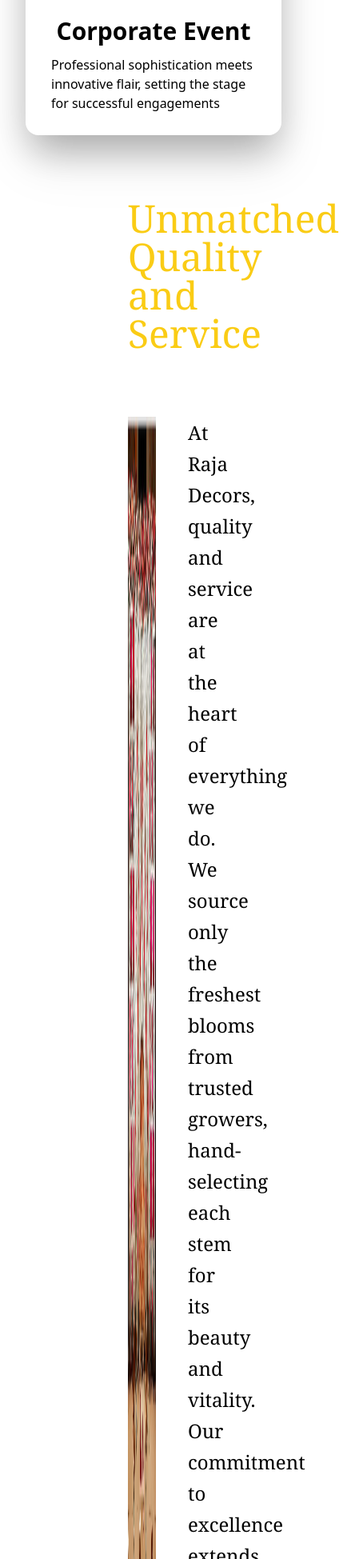
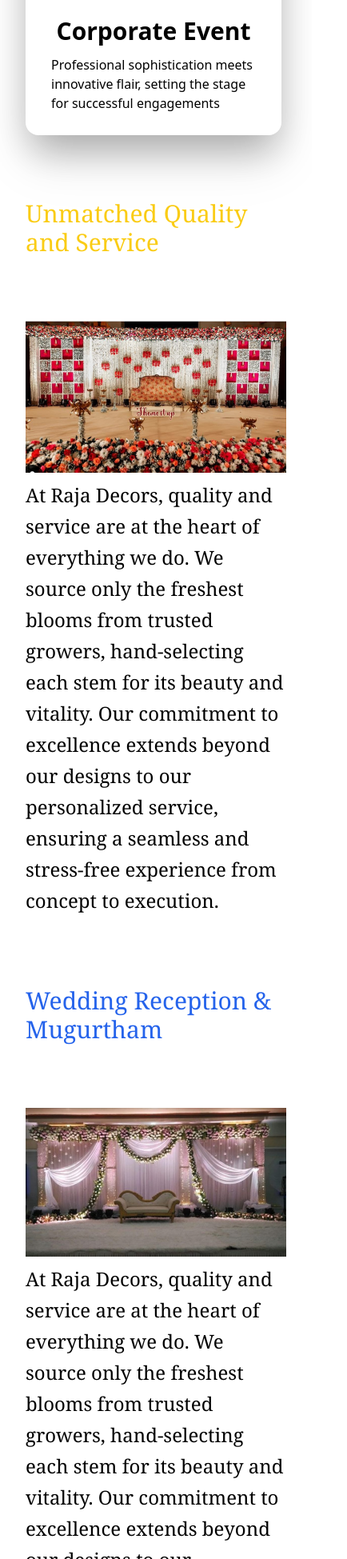
Before and after one commit to manicdon7/RajaDecors, a React (Create React App) app: page /services in a window 390 px wide. Shown: the part 1634-3583 px from the top of the page at 80% size, 434 px wide, since content can reach past the window. Built offline with nearby package versions, Linux system fonts and the light colour scheme.

Commit message:
res services

```diff
--- a/src/Components/Service.js
+++ b/src/Components/Service.js
@@ -7,7 +7,7 @@
         <div>
             <div>
                 <div>
-                    <p className='md:text-3xl text-4xl text-[#F1518B] font-semibold text-center my-5 uppercase'>Services</p>
+                    <p className='md:text-3xl text-4xl text-blue-600 font-semibold text-center my-5 uppercase'>Services</p>
                     <p className='text-center font-serif md:text-5xl text-2xl'>Services We Bring You</p>
                 </div>
                 <div className='grid md:grid-cols-3 grid-cols-1 md:mx-32 mx-10 space-y-6 md:space-y-0 my-10'>
--- a/src/Components/Services1.js
+++ b/src/Components/Services1.js
@@ -15,15 +15,15 @@
                     </div>
                     <Cards />
                     <div>
-                        <p className='font-serif mx-40 text-5xl text-yellow-400 my-20 font-light'>
+                        <p className='font-serif mx-8 md:mx-40 md:text-5xl text-3xl text-yellow-400 my-20 font-light'>
                             Unmatched Quality and Service
                         </p>
-                        <div className='grid grid-cols-2 mx-40'>
+                        <div className='grid md:grid-cols-2 grid-cols-1 mx-8 md:mx-40'>
                             <div>
                             <img src={unmatch} alt='unmatch' className='h-[100%] w-[100%]' />
                             </div>
                             <div>
-                                <p className='font-serif font-light leading-relaxed text-2xl mx-10'>
+                                <p className='font-serif font-light leading-relaxed text-2xl md:mx-10 mx-0 my-2 md:my-0'>
                                 At Raja Decors, quality and service are at the heart of everything we do.
                                  We source only the freshest blooms from trusted growers, hand-selecting
                                   each stem for its beauty and vitality. Our commitment to excellence
@@ -32,15 +32,15 @@
                                 </p>
                             </div>
                         </div>
-                        <p className='font-serif mx-40 text-5xl text-blue-600 my-20 font-light'>
+                        <p className='font-serif mx-8 md:mx-40 text-3xl md:text-5xl text-blue-600 my-20 font-light'>
                         Wedding Reception & Mugurtham
                         </p>
-                        <div className='grid grid-cols-2 mx-40'>
+                        <div className='grid md:grid-cols-2 grid-cols-1 mx-8 md:mx-40'>
                             <div>
                             <img src={hall} alt='unmatch' className='h-[100%] w-[100%]' />
                             </div>
                             <div>
-                                <p className='font-serif font-light leading-relaxed text-2xl mx-10'>
+                                <p className='font-serif font-light leading-relaxed text-2xl mx-0 md:mx-10 my-2 md:my-0'>
                                 At Raja Decors, quality and service are at the heart of everything we do.
                                  We source only the freshest blooms from trusted growers, hand-selecting
                                   each stem for its beauty and vitality. Our commitment to excellence
--- a/src/Pages/Home.jsx
+++ b/src/Pages/Home.jsx
@@ -52,7 +52,7 @@
         </div>
         <div>
           <div>
-            <p className='text-3xl text-[#F1518B] font-semibold mx-10 md:mx-32 mt-16 mb-10 '>Who We Are</p>
+            <p className='text-3xl text-blue-600 font-semibold mx-10 md:mx-32 mt-16 mb-10 '>Who We Are</p>
 
             <div className='mx-10 md:mx-32 my-2 md:space-x-28 gap-10 md:gap-0 grid md:grid-cols-2 grid-cols-1'>
               <p className='font-serif md:text-6xl text-2xl'>Raja Decors - Where Every Petal Paints Your Perfect Day</p>
```
